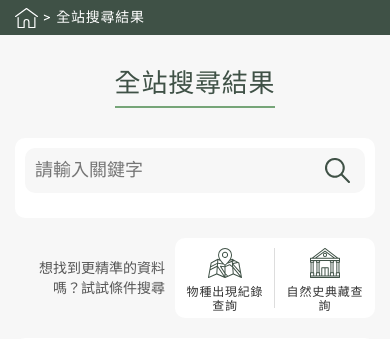
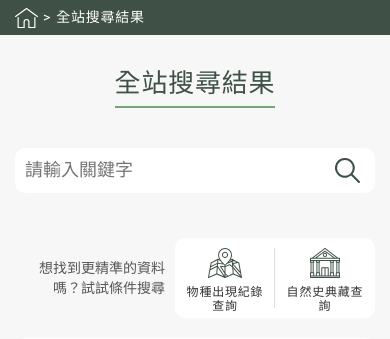
Before and after one commit to TaiBIF/tbia-portal, a Django app: page /search/full in a window 390 px wide. Shown: the part 60-399 px from the top of the page. Run offline with Django 3.2, Linux system fonts and the light colour scheme; parts of the project's set-up code (start-up, migrations or seed data) failed here and were passed over; some libraries are stand-ins or nearby versions.

Commit message:
update fulltext search input style

```diff
--- a/templates/pages/search_full.html
+++ b/templates/pages/search_full.html
@@ -6,18 +6,34 @@
   .two_cont_area .rightbox_content .card_list_1 li .num {
     width: auto;
     min-width: 30px;
-    height: 30px;
-    display: flex;
-    align-items: center;
-    font-size: 14px;
     border-radius: 5px;
     color: #FFF ;
     background: #3F5146 ;
-    justify-content: center;
-    position: absolute;
     right: 0px;
     top: 0px;
     padding: 0 5px;
+}
+
+.searchbar_top .left_search {
+  background: transparent;
+  padding: 10px 0;
+}
+
+.searchbar_top .left_search .input_item input {
+  background: #FFF;
+  width: 300px;
+}
+
+.searchbar_top .left_search .input_item {
+  margin-right: 0
+}
+
+@media only screen and (max-width: 767px) {
+  .searchbar_top .left_search .input_item input {
+      width: 100%;
+      margin-bottom: 15px;
+      height: 45px;
+  }
 }
 </style>
 {% endblock style %}
```
